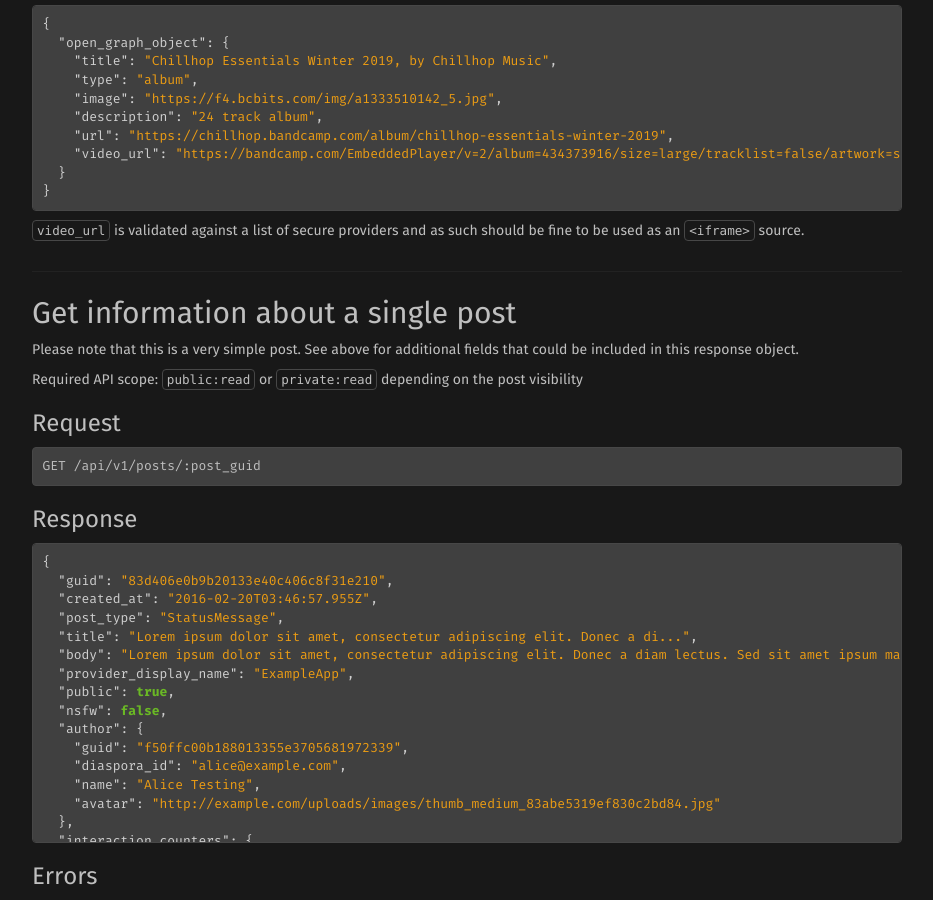
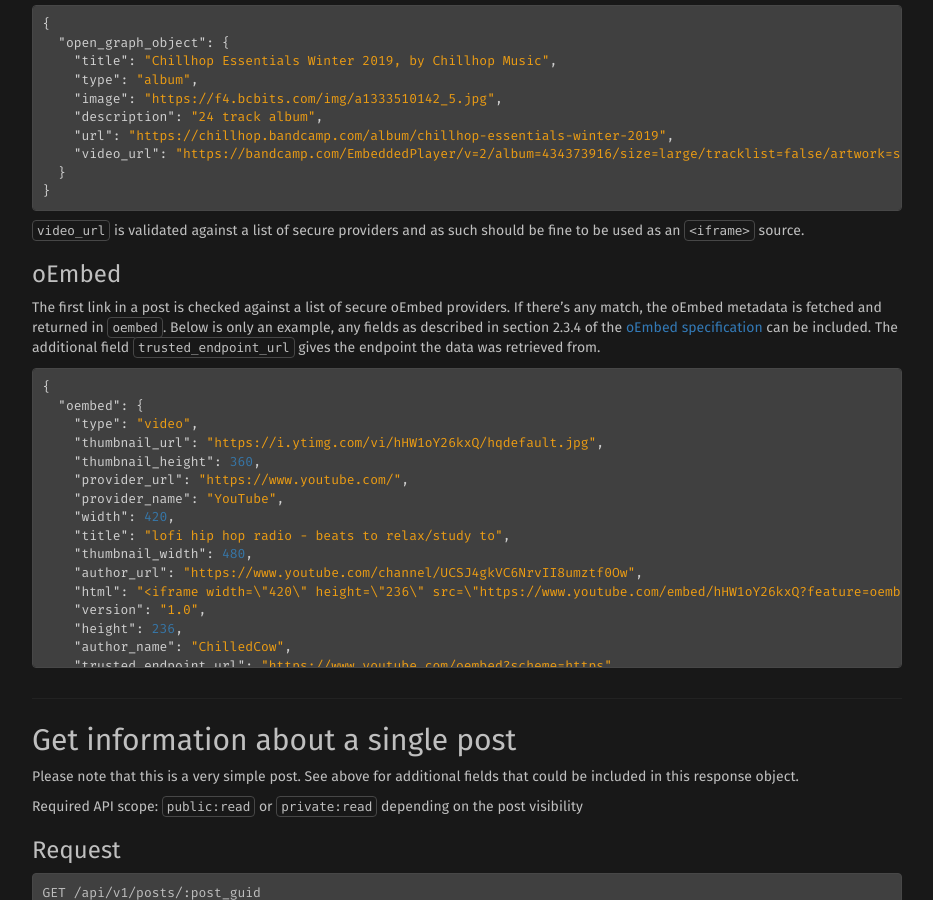
Before and after one commit to diaspora/api-documentation, a Jekyll site: the page built from _routes/posts.md, in a window 1280 px wide and 900 px high, scrolled down 2619 px. Shown: the whole window, without its empty margins (323-1256 px from the left). Built offline with Jekyll 4.4.1, drawn with Linux system fonts in a browser that asks for light colours.

Commit message:
document oembed post field

```diff
--- a/_routes/posts.md
+++ b/_routes/posts.md
@@ -164,6 +164,31 @@ The first link in a post is checked for any OpenGraph metadata. If any is found,
 
 `video_url` is validated against a list of secure providers and as such should be fine to be used as an `<iframe>` source.
 
+### oEmbed
+
+The first link in a post is checked against a list of secure oEmbed providers. If there's any match, the oEmbed metadata is fetched and returned in `oembed`. Below is only an example, any fields as described in section 2.3.4 of the [oEmbed specification](https://oembed.com/) can be included. The additional field `trusted_endpoint_url` gives the endpoint the data was retrieved from.
+
+~~~json
+{
+  "oembed": {
+    "type": "video",
+    "thumbnail_url": "https://i.ytimg.com/vi/hHW1oY26kxQ/hqdefault.jpg",
+    "thumbnail_height": 360,
+    "provider_url": "https://www.youtube.com/",
+    "provider_name": "YouTube",
+    "width": 420,
+    "title": "lofi hip hop radio - beats to relax/study to",
+    "thumbnail_width": 480,
+    "author_url": "https://www.youtube.com/channel/UCSJ4gkVC6NrvII8umztf0Ow",
+    "html": "<iframe width=\"420\" height=\"236\" src=\"https://www.youtube.com/embed/hHW1oY26kxQ?feature=oembed\" frameborder=\"0\" allow=\"accelerometer; autoplay; encrypted-media; gyroscope; picture-in-picture\" allowfullscreen></iframe>",
+    "version": "1.0",
+    "height": 236,
+    "author_name": "ChilledCow",
+    "trusted_endpoint_url": "https://www.youtube.com/oembed?scheme=https"
+  }
+}
+~~~
+
 ## Get information about a single post
 
 Please note that this is a very simple post. See above for additional fields that could be included in this response object.
```
